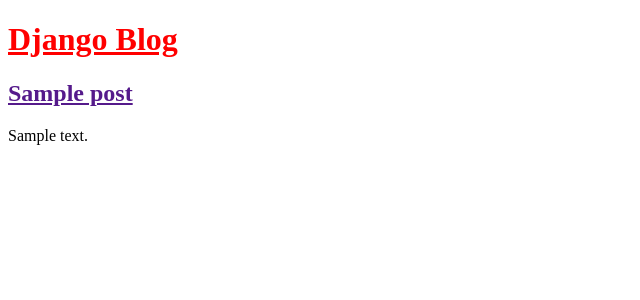
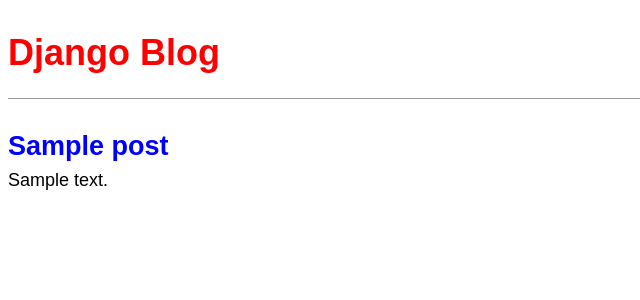
Before and after one commit to alex1the1great/Blog-App, a Django app: page / in a window 1280 px wide. Shown: the top 300 px of the page, without its empty margins (0-640 px from the left). Run offline with Django 3.2, Linux system fonts and the light colour scheme; tables that the repository leaves empty hold one stand-in row (values such as "Sample post").

Commit message:
update css file

```diff
--- a/static/css/base.css
+++ b/static/css/base.css
@@ -1,3 +1,47 @@
+body {
+    font-family: 'Source Sans Pro', sans-serif;
+    font-size: 18px;
+}
+
+header {
+    border-bottom: 1px solid #999;
+    margin-bottom: 2rem;
+    display: flex;
+}
+
 header h1 a {
     color: red;
+    text-decoration: none;
 }
+
+.nav-left {
+    margin-right: auto;
+}
+
+.nav-right {
+    display: flex;
+    padding-top: 2rem;
+}
+
+.post-entry {
+    margin-bottom: 2rem;
+}
+
+.post-entry h2 {
+    margin: 0.5rem 0;
+}
+
+.post-entry h2 a,
+.post-entry h2 a:visited {
+    color: blue;
+    text-decoration: none;
+}
+
+.post-entry p {
+    margin: 0;
+    font-weight: 400;
+}
+
+.post-entry h2 a:hover {
+    color: red;
+}
--- a/templates/base.html
+++ b/templates/base.html
@@ -4,6 +4,10 @@
 <head>
     <meta charset="UTF-8">
     <meta name="viewport" content="width=device-width, initial-scale=1.0">
+    {# Google Font #}
+    <link rel="preconnect" href="https://fonts.gstatic.com">
+    <link href="https://fonts.googleapis.com/css2?family=Poppins:ital,wght@0,400;0,500;1,400;1,500&display=swap" rel="stylesheet">
+    {# Custom CSS #}
     <link rel="stylesheet" href="{% static 'css/base.css' %}">
     <title>Django Blog</title>
 </head>
```
